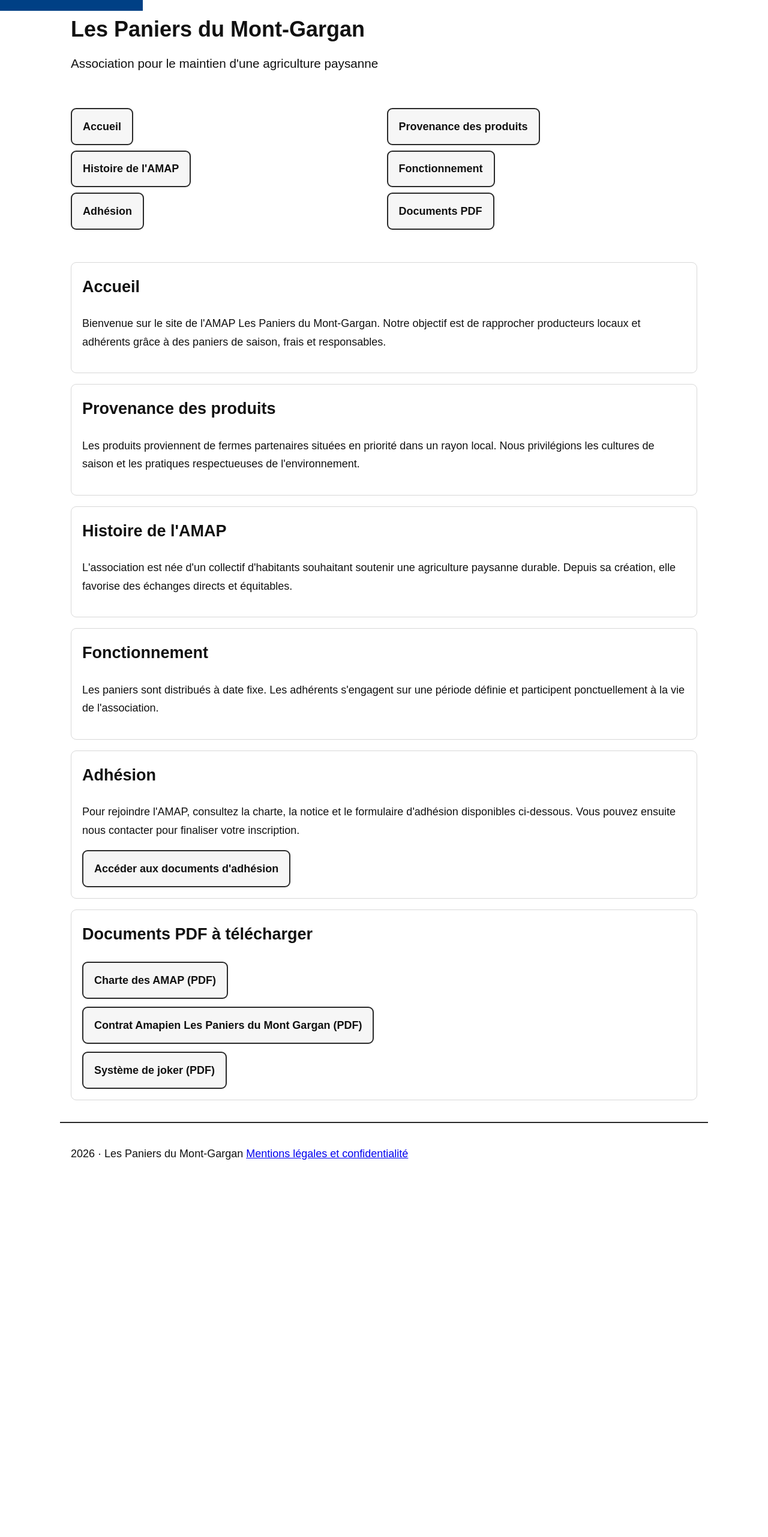
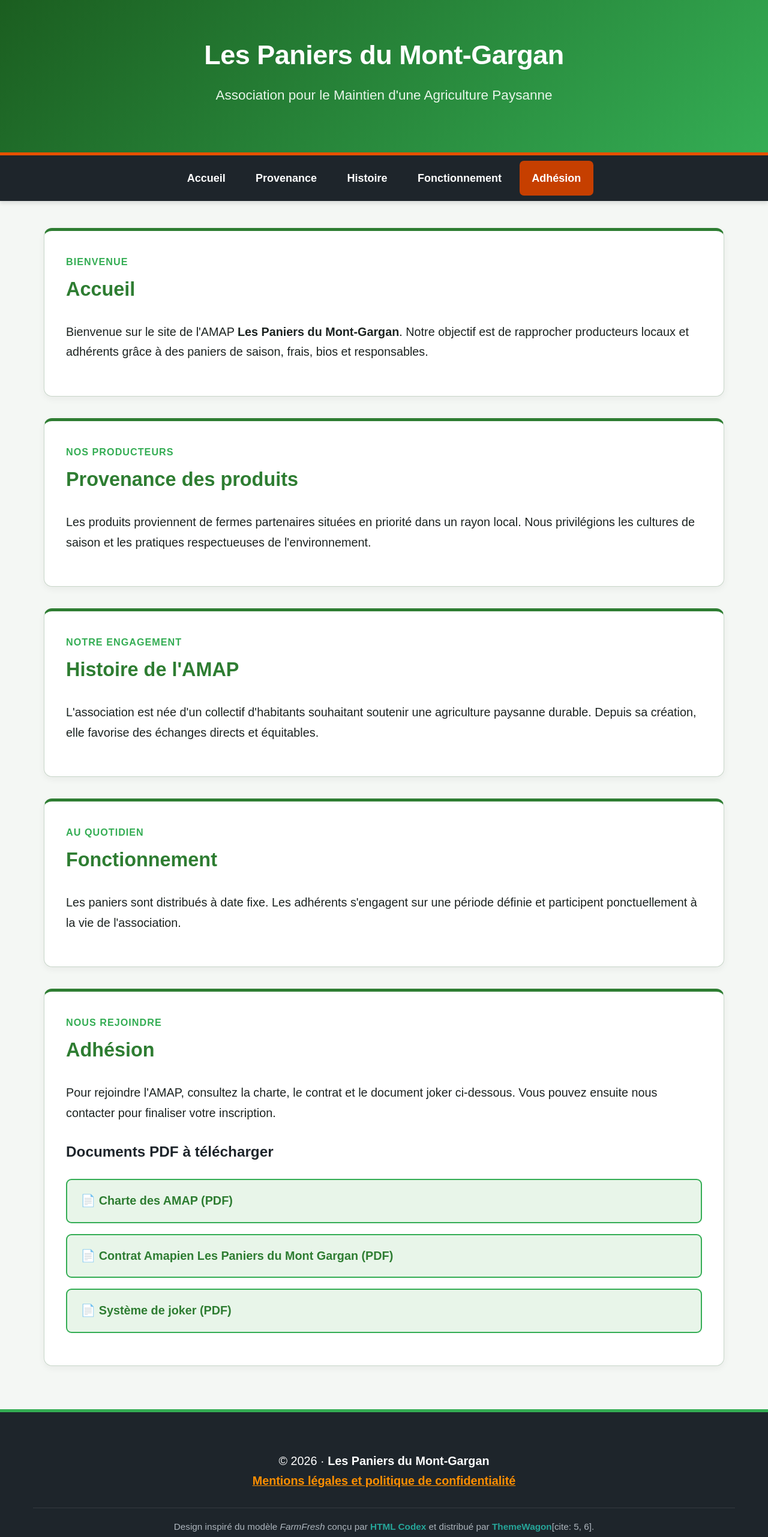
Before and after one commit to Gaspard-coder/AMAP, a website: page public/index.html in a window 1280 px wide. Shown: the whole page at 60% size. Before the commit the page ends 1975 px from the top, so only its background shows below. Drawn offline with Linux system fonts and the light colour scheme.

Commit message:
refonte graphique

```diff
--- a/public/index.html
+++ b/public/index.html
@@ -7,7 +7,7 @@
       name="description"
       content="Les Paniers du Mont-Gargan : AMAP locale, produits paysans, fonctionnement et adhésion."
     />
-    <title>Les Paniers du Mont-Gargan</title>
+    <title>Les Paniers du Mont-Gargan - AMAP</title>
     <link rel="stylesheet" href="styles.css" />
   </head>
   <body>
@@ -15,30 +15,31 @@
 
     <header class="site-header" role="banner">
       <h1>Les Paniers du Mont-Gargan</h1>
-      <p>Association pour le maintien d'une agriculture paysanne</p>
+      <p>Association pour le Maintien d'une Agriculture Paysanne</p>
     </header>
 
     <nav aria-label="Navigation principale" class="main-nav">
       <ul>
         <li><a href="#accueil">Accueil</a></li>
-        <li><a href="#provenance">Provenance des produits</a></li>
-        <li><a href="#histoire">Histoire de l'AMAP</a></li>
+        <li><a href="#provenance">Provenance</a></li>
+        <li><a href="#histoire">Histoire</a></li>
         <li><a href="#fonctionnement">Fonctionnement</a></li>
-        <li><a href="#adhesion">Adhésion</a></li>
-        <li><a href="#documents">Documents PDF</a></li>
+        <li class="adhesion-nav-btn"><a href="#adhesion">Adhésion</a></li>
       </ul>
     </nav>
 
     <main id="contenu-principal" tabindex="-1">
       <section id="accueil" aria-labelledby="titre-accueil">
+        <span class="section-tag">Bienvenue</span>
         <h2 id="titre-accueil">Accueil</h2>
         <p>
-          Bienvenue sur le site de l'AMAP Les Paniers du Mont-Gargan. Notre objectif est de rapprocher
-          producteurs locaux et adhérents grâce à des paniers de saison, frais et responsables.
+          Bienvenue sur le site de l'AMAP <strong>Les Paniers du Mont-Gargan</strong>. Notre objectif est de rapprocher
+          producteurs locaux et adhérents grâce à des paniers de saison, frais, bios et responsables.
         </p>
       </section>
 
       <section id="provenance" aria-labelledby="titre-provenance">
+        <span class="section-tag">Nos Producteurs</span>
         <h2 id="titre-provenance">Provenance des produits</h2>
         <p>
           Les produits proviennent de fermes partenaires situées en priorité dans un rayon local. Nous
@@ -47,6 +48,7 @@
       </section>
 
       <section id="histoire" aria-labelledby="titre-histoire">
+        <span class="section-tag">Notre Engagement</span>
         <h2 id="titre-histoire">Histoire de l'AMAP</h2>
         <p>
           L'association est née d'un collectif d'habitants souhaitant soutenir une agriculture paysanne
@@ -55,6 +57,7 @@
       </section>
 
       <section id="fonctionnement" aria-labelledby="titre-fonctionnement">
+        <span class="section-tag">Au Quotidien</span>
         <h2 id="titre-fonctionnement">Fonctionnement</h2>
         <p>
           Les paniers sont distribués à date fixe. Les adhérents s'engagent sur une période définie et
@@ -63,41 +66,43 @@
       </section>
 
       <section id="adhesion" aria-labelledby="titre-adhesion">
+        <span class="section-tag">Nous Rejoindre</span>
         <h2 id="titre-adhesion">Adhésion</h2>
         <p>
-          Pour rejoindre l'AMAP, consultez la charte, la notice et le formulaire d'adhésion disponibles
-          ci-dessous. Vous pouvez ensuite nous contacter pour finaliser votre inscription.
+          Pour rejoindre l'AMAP, consultez la charte, le contrat et le document joker ci-dessous.
+          Vous pouvez ensuite nous contacter pour finaliser votre inscription.
         </p>
-        <a class="cta" href="#documents">Accéder aux documents d'adhésion</a>
-      </section>
-
-      <section id="documents" aria-labelledby="titre-documents">
-        <h2 id="titre-documents">Documents PDF à télécharger</h2>
+        <h3 class="subsection-title">Documents PDF à télécharger</h3>
         <ul class="downloads" aria-label="Liste des documents à télécharger">
           <li>
             <a href="/documents/Charte_des_AMAP.pdf" target="_blank" rel="noopener noreferrer"
-              >Charte des AMAP (PDF)</a
+              >📄 Charte des AMAP (PDF)</a
             >
           </li>
           <li>
             <a href="/documents/Contrat_Amapien_Les_paniers_du_Mont_Gargan.pdf" target="_blank" rel="noopener noreferrer"
-              >Contrat Amapien Les Paniers du Mont Gargan (PDF)</a
+              >📄 Contrat Amapien Les Paniers du Mont Gargan (PDF)</a
             >
           </li>
           <li>
             <a href="/documents/Avenant_N_1_contrat_Amap.pdf" target="_blank" rel="noopener noreferrer"
-              >Système de joker (PDF)</a
+              >📄 Système de joker (PDF)</a
             >
           </li>
         </ul>
       </section>
     </main>
 
-    <footer>
-      <p>
-        <span id="annee-courante"></span> · Les Paniers du Mont-Gargan
-        <a href="mentions-legales.html">Mentions légales et confidentialité</a>
-      </p>
+    <footer class="site-footer" role="contentinfo">
+      <div class="footer-content">
+        <p>
+          &copy; <span id="annee-courante"></span> · <strong>Les Paniers du Mont-Gargan</strong><br />
+          <a href="mentions-legales.html">Mentions légales et politique de confidentialité</a>
+        </p>
+        <div class="credits">
+          Design inspiré du modèle <em>FarmFresh</em> conçu par <a href="https://htmlcodex.com" target="_blank" rel="noopener noreferrer">HTML Codex</a> et distribué par <a href="https://themewagon.com" target="_blank" rel="noopener noreferrer">ThemeWagon</a>[cite: 5, 6].
+        </div>
+      </div>
     </footer>
 
     <script src="script.js"></script>
--- a/public/styles.css
+++ b/public/styles.css
@@ -1,10 +1,17 @@
+/* ==========================================================================
+   Thème : Les Paniers du Mont-Gargan (Inspiré de FarmFresh par HTML Codex)
+   ========================================================================== */
+
 :root {
-  color-scheme: light;
-  --background: #ffffff;
-  --text: #111111;
-  --primary: #004085;
-  --primary-contrast: #ffffff;
-  --border: #2a2a2a;
+  --primary: #2E7D32;       /* Vert champêtre haut contraste (WCAG AAA) */
+  --primary-light: #34AD54; /* Vert FarmFresh */
+  --secondary: #E65100;     /* Orange chaleureux */
+  --secondary-light: #FF8F00;
+  --dark: #1E252B;          /* Fond sombre footer */
+  --light-bg: #F4F7F4;      /* Fond de page légèrement teinté */
+  --card-bg: #FFFFFF;
+  --text: #1C2321;          /* Texte sombre très lisible */
+  --border: #C8D6C9;
 }
 
 * {
@@ -12,7 +19,7 @@
 }
 
 html {
-  font-size: 112.5%;
+  font-size: 112.5%; /* Base à 18px pour une excellente lisibilité */
 }
 
 body {
@@ -20,100 +27,243 @@ body {
   font-family: Arial, Helvetica, sans-serif;
   line-height: 1.7;
   color: var(--text);
-  background: var(--background);
+  background-color: var(--light-bg);
 }
 
+/* Liens d'évitement pour l'accessibilité */
 .skip-link {
   position: absolute;
   left: 0;
-  top: -40px;
-  background: var(--primary);
-  color: var(--primary-contrast);
-  padding: 0.75rem 1rem;
+  top: -60px;
+  background: var(--secondary);
+  color: #ffffff;
+  padding: 0.8rem 1.2rem;
+  font-weight: bold;
   z-index: 1000;
+  text-decoration: none;
+  border-radius: 0 0 0.5rem 0;
 }
 
 .skip-link:focus {
   top: 0;
 }
 
-.site-header,
-.main-nav,
-main,
-footer {
-  max-width: 60rem;
-  margin: 0 auto;
-  padding: 1rem;
+/* En-tête principal */
+.site-header {
+  background-color: var(--primary);
+  background: linear-gradient(135deg, #1b5e20 0%, #34ad54 100%);
+  color: #ffffff;
+  padding: 3rem 1.5rem;
+  text-align: center;
+  border-bottom: 5px solid var(--secondary);
 }
 
 .site-header h1 {
   margin: 0;
-  font-size: 2rem;
+  font-size: 2.5rem;
+  font-weight: 700;
+  letter-spacing: -0.5px;
 }
 
 .site-header p {
-  font-size: 1.15rem;
+  font-size: 1.25rem;
   margin-top: 0.5rem;
+  color: #E8F5E9;
+}
+
+/* Barre de navigation */
+.main-nav {
+  background-color: var(--dark);
+  position: sticky;
+  top: 0;
+  z-index: 100;
+  box-shadow: 0 4px 6px rgba(0, 0, 0, 0.1);
 }
 
 .main-nav ul {
   list-style: none;
-  padding: 0;
-  margin: 0;
-  display: grid;
+  padding: 0.5rem;
+  margin: 0 auto;
+  max-width: 65rem;
+  display: flex;
+  flex-wrap: wrap;
+  justify-content: center;
   gap: 0.5rem;
 }
 
-.main-nav a,
-.cta,
-.downloads a {
+.main-nav a {
   display: inline-block;
-  font-weight: 700;
+  font-weight: bold;
   text-decoration: none;
-  border: 2px solid var(--border);
-  border-radius: 0.5rem;
-  padding: 0.75rem 1rem;
-  color: var(--text);
-  background: #f6f6f6;
+  padding: 0.75rem 1.15rem;
+  color: #ffffff;
+  background-color: transparent;
+  border-radius: 0.4rem;
+  transition: background-color 0.2s;
 }
 
 .main-nav a:hover,
-.main-nav a:focus,
-.cta:hover,
-.cta:focus,
-.downloads a:hover,
-.downloads a:focus {
-  outline: 3px solid var(--primary);
-  outline-offset: 2px;
+.main-nav a:focus {
+  background-color: var(--primary-light);
+  color: #ffffff;
+  outline: 3px solid var(--secondary);
 }
 
+.main-nav .adhesion-nav-btn a {
+  background-color: #c63f00; /* Couleur orange spécifiée */
+  color: #ffffff;
+}
+
+.main-nav .adhesion-nav-btn a:hover,
+.main-nav .adhesion-nav-btn a:focus {
+  background-color: var(--secondary);
+  outline: 3px solid var(--primary);
+}
+
+/* Zone principale de contenu */
+main {
+  max-width: 65rem;
+  margin: 2.5rem auto;
+  padding: 0 1rem;
+}
+
+/* Style des cartes de sections */
 section {
-  border: 1px solid #d8d8d8;
-  border-radius: 0.5rem;
-  margin: 1rem 0;
-  padding: 1rem;
+  background: var(--card-bg);
+  border: 1px solid var(--border);
+  border-top: 5px solid var(--primary);
+  border-radius: 0.75rem;
+  margin-bottom: 2rem;
+  padding: 2rem;
+  box-shadow: 0 4px 12px rgba(0, 0, 0, 0.05);
+}
+
+.section-tag {
+  display: inline-block;
+  text-transform: uppercase;
+  color: var(--primary-light);
+  font-weight: bold;
+  font-size: 0.9rem;
+  letter-spacing: 1px;
+  margin-bottom: 0.25rem;
 }
 
 h2 {
   margin-top: 0;
-  font-size: 1.5rem;
+  font-size: 1.8rem;
+  color: var(--primary);
 }
 
+h3 {
+  font-size: 1.35rem;
+  color: var(--dark);
+  margin-top: 1.5rem;
+}
+
+p {
+  font-size: 1.1rem;
+}
+
+/* Boutons d'action */
+.cta {
+  display: inline-block;
+  font-weight: bold;
+  font-size: 1.15rem;
+  text-decoration: none;
+  background-color: var(--secondary);
+  color: #ffffff;
+  padding: 0.85rem 1.5rem;
+  border-radius: 0.5rem;
+  margin-top: 1rem;
+  box-shadow: 0 3px 6px rgba(0, 0, 0, 0.15);
+  transition: background-color 0.2s;
+}
+
+.cta:hover,
+.cta:focus {
+  background-color: #c63f00;
+  color: #ffffff;
+  outline: 3px solid var(--primary);
+}
+
+/* Zone de téléchargement des PDF */
 .downloads {
   list-style: none;
   padding: 0;
-  margin: 0;
+  margin-top: 1.25rem;
   display: grid;
-  gap: 0.75rem;
+  gap: 1rem;
 }
 
-footer {
-  border-top: 2px solid var(--border);
+.downloads a {
+  display: flex;
+  align-items: center;
+  font-weight: bold;
+  font-size: 1.1rem;
+  text-decoration: none;
+  color: var(--primary);
+  background-color: #E8F5E9;
+  border: 2px solid var(--primary-light);
+  border-radius: 0.5rem;
+  padding: 1rem 1.25rem;
+  transition: all 0.2s;
+}
+
+.downloads a:hover,
+.downloads a:focus {
+  background-color: var(--primary);
+  color: #ffffff;
+  outline: 3px solid var(--secondary);
+}
+
+/* Pied de page (Footer) */
+.site-footer {
+  background-color: var(--dark);
+  color: #ffffff;
+  margin-top: 4rem;
+  padding: 2.5rem 1rem 1.5rem 1rem;
+  border-top: 5px solid var(--primary-light);
+}
+
+.footer-content {
+  max-width: 65rem;
+  margin: 0 auto;
+  text-align: center;
   font-size: 1rem;
 }
 
-@media (min-width: 48rem) {
+.footer-content a {
+  color: var(--secondary-light);
+  font-weight: bold;
+  text-decoration: underline;
+}
+
+.footer-content a:hover,
+.footer-content a:focus {
+  color: #ffffff;
+}
+
+/* Crédits de licence HTML Codex & ThemeWagon */
+.credits {
+  margin-top: 1.5rem;
+  padding-top: 1rem;
+  border-top: 1px solid #343a40;
+  font-size: 0.85rem;
+  color: #adb5bd;
+}
+
+.credits a {
+  color: #26a69a;
+  text-decoration: none;
+}
+
+.credits a:hover,
+.credits a:focus {
+  text-decoration: underline;
+}
+
+@media (max-width: 48rem) {
   .main-nav ul {
-    grid-template-columns: repeat(2, minmax(0, 1fr));
+    flex-direction: column;
   }
 }
```
Also changed, not shown: public/mentions-legales.html (+20 -15 lines).
